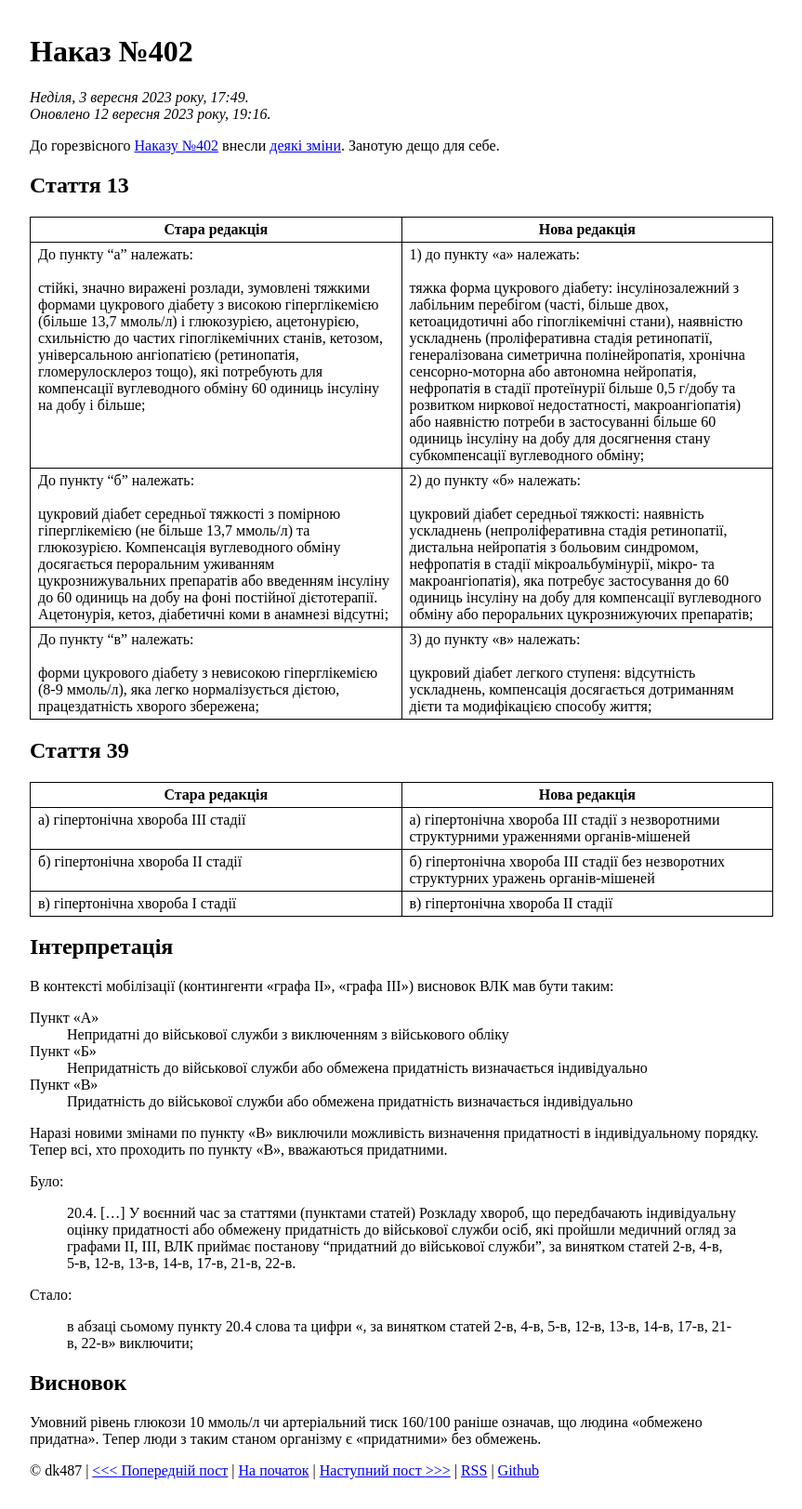
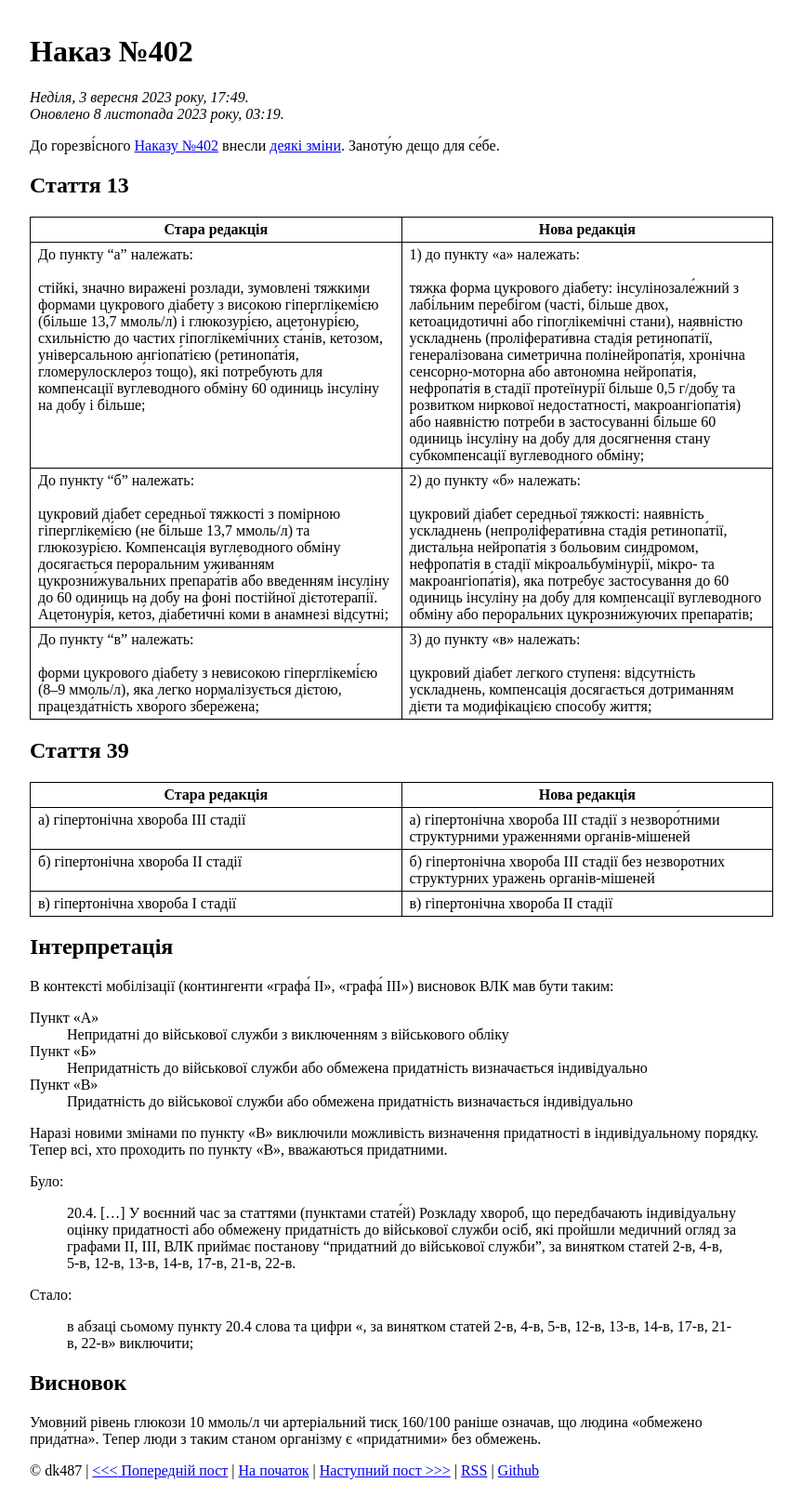
Before and after one commit to dk487/test.de.co.ua, a Jekyll site: the page built from _posts/2023/2023-09-03-order-402.md, in a window 1280 px wide. Shown: the whole page at 93% size, without its empty margins (208-1071 px from the left). Built offline with Jekyll 4.4.1, drawn with Linux system fonts in a browser that asks for light colours.

Commit message:
Post update: fix speech

```diff
--- a/_posts/2023/2023-09-03-order-402.md
+++ b/_posts/2023/2023-09-03-order-402.md
@@ -1,36 +1,36 @@
 ---
 title: Наказ №402
 date: 2023-09-03 20:49:14 +03:00
-mtime: 2023-09-12 19:16:25 +03:00
+mtime: 2023-11-08 03:19:49 +02:00
 styles: |
   td { width: 50% }
 
 ---
 
-До горезвісного [Наказу №402][1] внесли [деякі зміни][2]. Занотую дещо для себе.
+До горезві́сного [Наказу №402][1] внесли [деякі зміни][2]. Заноту́ю дещо для се́бе.
 
 
 ## Стаття 13
 
 Стара редакція | Нова редакція
 ---------------|--------------
-До пункту "а" належать:<br><br>стійкі, значно виражені розлади, зумовлені тяжкими формами цукрового діабету з високою гіперглікемією (більше 13,7 ммоль/л) і глюкозурією, ацетонурією, схильністю до частих гіпоглікемічних станів, кетозом, універсальною ангіопатією (ретинопатія, гломерулосклероз тощо), які потребують для компенсації вуглеводного обміну 60 одиниць інсуліну на добу і більше;|1) до пункту «а» належать:<br><br>тяжка форма цукрового діабету: інсулінозалежний з лабільним перебігом (часті, більше двох, кетоацидотичні або гіпоглікемічні стани), наявністю ускладнень (проліферативна стадія ретинопатії, генералізована симетрична полінейропатія, хронічна сенсорно-моторна або автономна нейропатія, нефропатія в стадії протеїнурії більше 0,5 г/добу та розвитком ниркової недостатності, макроангіопатія) або наявністю потреби в застосуванні більше 60 одиниць інсуліну на добу для досягнення стану субкомпенсації вуглеводного обміну;
-До пункту "б" належать:<br><br>цукровий діабет середньої тяжкості з помірною гіперглікемією (не більше 13,7 ммоль/л) та глюкозурією. Компенсація вуглеводного обміну досягається пероральним уживанням цукрознижувальних препаратів або введенням інсуліну до 60 одиниць на добу на фоні постійної дієтотерапії. Ацетонурія, кетоз, діабетичні коми в анамнезі відсутні;|2) до пункту «б» належать:<br><br>цукровий діабет середньої тяжкості: наявність ускладнень (непроліферативна стадія ретинопатії, дистальна нейропатія з больовим синдромом, нефропатія в стадії мікроальбумінурії, мікро- та макроангіопатія), яка потребує застосування до 60 одиниць інсуліну на добу для компенсації вуглеводного обміну або пероральних цукрознижуючих препаратів;
-До пункту "в" належать:<br><br>форми цукрового діабету з невисокою гіперглікемією (8-9 ммоль/л), яка легко нормалізується дієтою, працездатність хворого збережена;|3) до пункту «в» належать:<br><br>цукровий діабет легкого ступеня: відсутність ускладнень, компенсація досягається дотриманням дієти та модифікацією способу життя;
+До пункту "а" належать:<br><br>стійкі, значно виражені розлади, зумовлені тяжкими формами цукрового діабету з високою гіперглікемі́єю (більше 13,7 ммоль/л) і глюкозурі́єю, ацетонурі́єю, схильністю до частих гіпоглікемі́чних ста́нів, кето́зом, універсальною ангіопа́тією (ретинопа́тія, гломерулосклеро́з тощо), які потребують для компенсації вуглеводного обміну 60 одиниць інсуліну на добу і більше;|1) до пункту «а» належать:<br><br>тяжка форма цукрового діабету: інсулінозале́жний з лабі́льним перебігом (часті, більше двох, кетоацидотичні або гіпоглікемічні стани), наявністю ускладнень (проліферати́вна стадія ретинопа́тії, генералізована симетрична полінейропа́тія, хронічна сенсорно-моторна або автономна нейропа́тія, нефропа́тія в стадії протеїнурі́ї більше 0,5 г/добу та розвитком ни́ркової недостатності, макроангіопа́тія) або наявністю потреби в застосуванні більше 60 одиниць інсуліну на добу для досягнення стану субкомпенса́ції вуглеводного обміну;
+До пункту "б" належать:<br><br>цукровий діабет середньої тяжкості з помірною гіперглікемі́єю (не більше 13,7 ммоль/л) та глюкозурі́єю. Компенсація вуглеводного обміну досягається пероральним ужива́нням цукрозни́жувальних препара́тів або введенням інсуліну до 60 одиниць на добу на фоні постійної дієтотерапі́ї. Ацетонурі́я, кето́з, діабети́чні коми в анамнезі відсутні;|2) до пункту «б» належать:<br><br>цукровий діабет середньої тяжкості: наявність ускладнень (непроліферати́вна стадія ретинопа́тії, диста́льна нейропа́тія з больовим синдромом, нефропа́тія в стадії мікроальбумінурі́ї, мікро- та макроангіопа́тія), яка потребує застосування до 60 одиниць інсуліну на добу для компенсації вуглеводного обміну або перора́льних цукрозни́жуючих препаратів;
+До пункту "в" належать:<br><br>форми цукрового діабету з невисокою гіперглікемі́єю (8–9 ммоль/л), яка легко нормалізується дієтою, працезда́тність хво́рого збере́жена;|3) до пункту «в» належать:<br><br>цукровий діабет легкого ступеня: відсутність ускладнень, компенсація досягається дотриманням дієти та модифікацією способу життя;
 
 
 ## Стаття 39
 
 Стара редакція | Нова редакція
 ---------------|--------------
-а) гіпертонічна хвороба III стадії|а) гіпертонічна хвороба III стадії з незворотними структурними ураженнями органів-мішеней
+а) гіпертонічна хвороба III стадії|а) гіпертонічна хвороба III стадії з незворо́тними структурними ураженнями органів-мішеней
 б) гіпертонічна хвороба II стадії|б) гіпертонічна хвороба III стадії без незворотних структурних уражень органів-мішеней
 в) гіпертонічна хвороба I стадії|в) гіпертонічна хвороба II стадії
 
 
 ## Інтерпретація
 
-В контексті мобілізації (контингенти «графа II», «графа III») висновок ВЛК мав бути таким:
+В контексті мобілізації (контингенти «графа́ II», «графа́ III») висновок ВЛК мав бути таким:
 
 Пункт «А»
 : Непридатні до військової служби з виключенням з військового обліку
@@ -45,7 +45,7 @@ styles: |
 
 Було:
 
-> 20.4. […] У воєнний час за статтями (пунктами статей) Розкладу хвороб, що передбачають індивідуальну оцінку придатності або обмежену придатність до військової служби осіб, які пройшли медичний огляд за графами II, III, ВЛК приймає постанову "придатний до військової служби", за винятком статей 2-в, 4-в, 5-в, 12-в, 13-в, 14-в, 17-в, 21-в, 22-в.
+> 20.4. […] У воєнний час за статтями (пунктами стате́й) Розкладу хвороб, що передбачають індивідуальну оцінку придатності або обмежену придатність до військової служби осіб, які пройшли медичний огляд за графами II, III, ВЛК приймає постанову "придатний до військової служби", за винятком статей 2-в, 4-в, 5-в, 12-в, 13-в, 14-в, 17-в, 21-в, 22-в.
 
 Стало:
 
@@ -54,7 +54,7 @@ styles: |
 
 ## Висновок
 
-Умовний рівень глюкози 10 ммоль/л чи артеріальний тиск 160/100 раніше означав, що людина «обмежено придатна». Тепер люди з таким станом організму є «придатними» без обмежень.
+Умовний рівень глюкози 10 ммоль/л чи артеріальний тиск 160/100 раніше означав, що людина «обмежено прида́тна». Тепер люди з таким станом організму є «прида́тними» без обмежень.
 
 
 [1]: https://zakon.rada.gov.ua/laws/show/z1109-08
```
